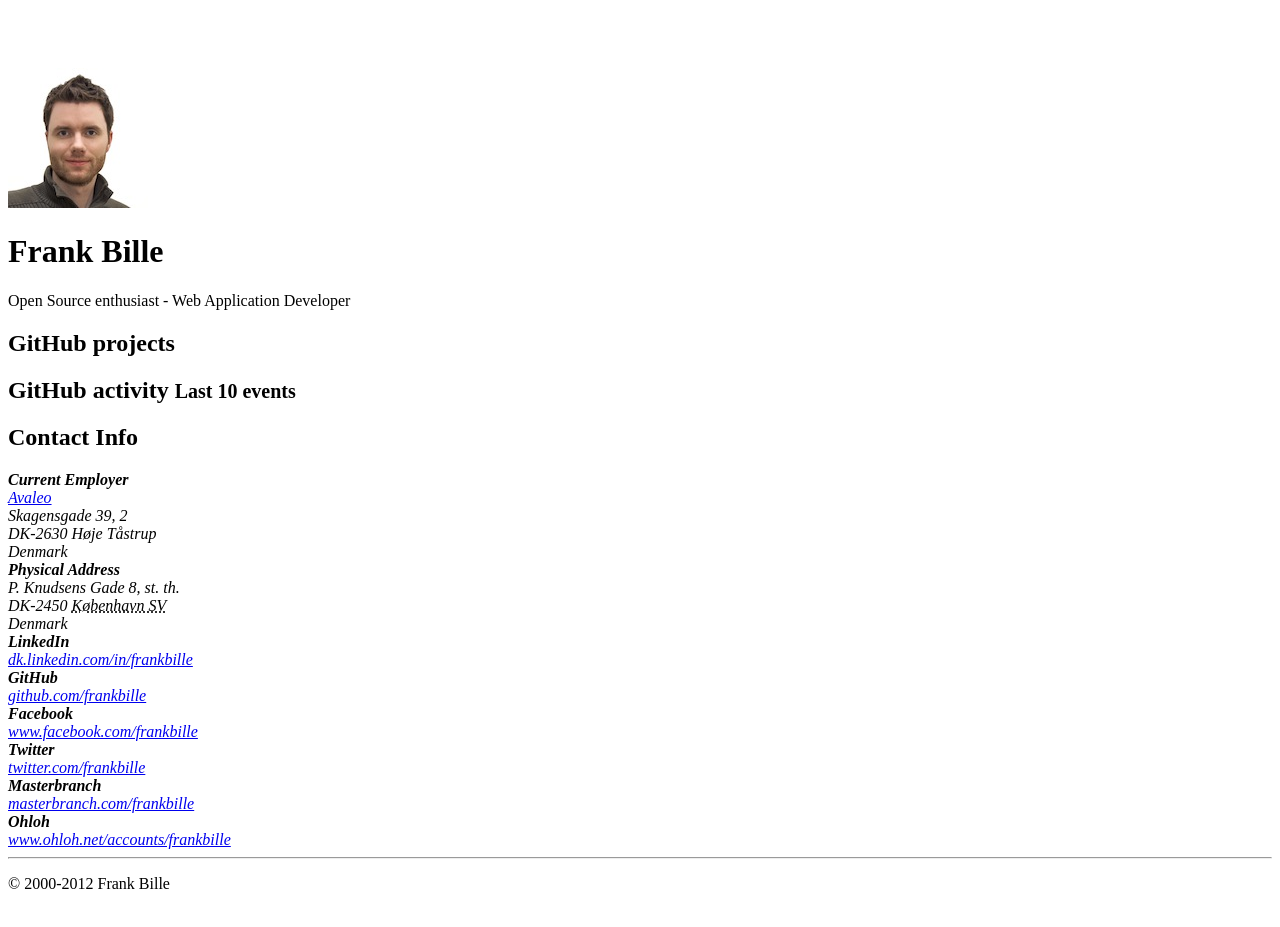
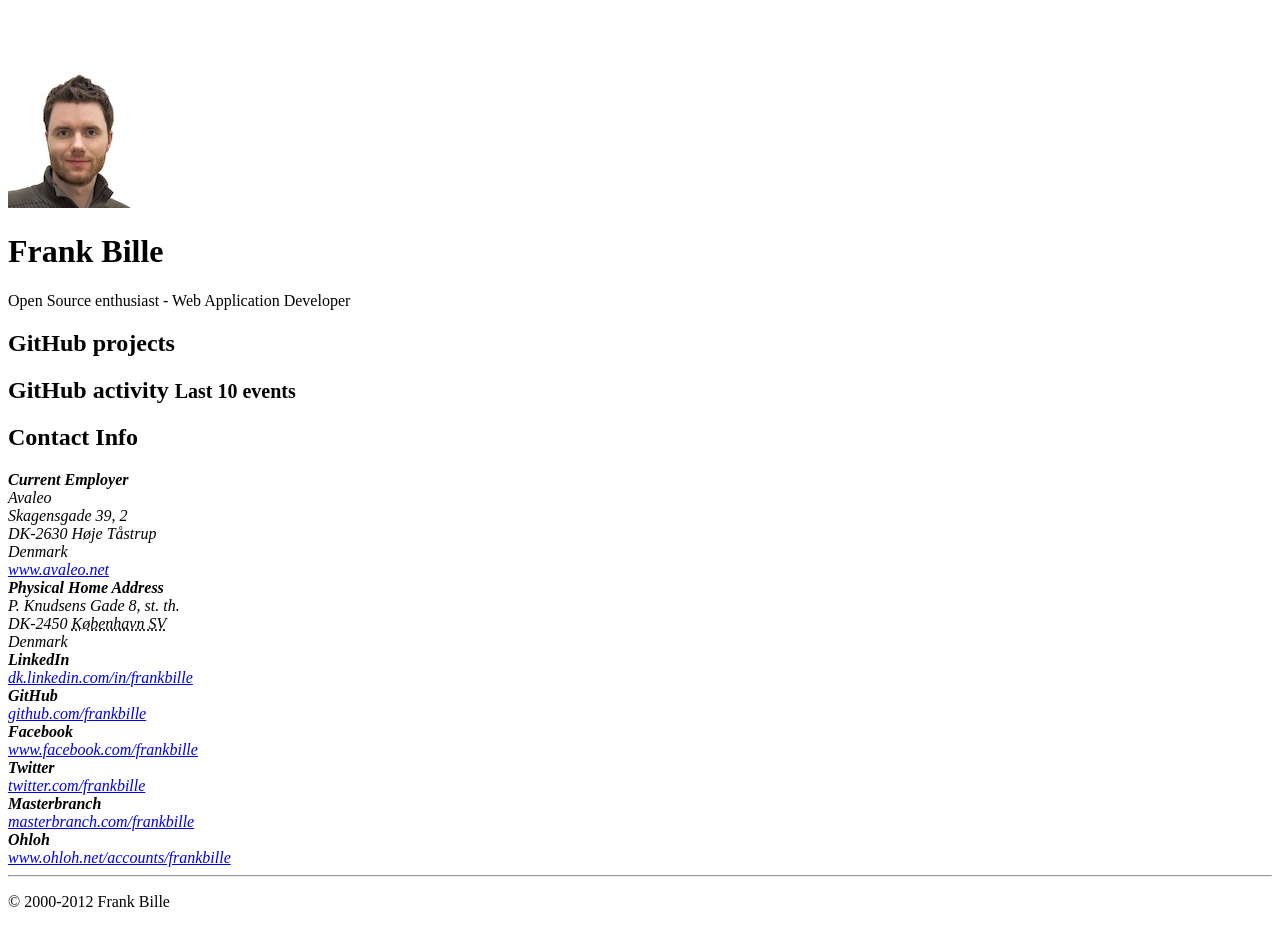
Before and after one commit to frankbille/frankbille.github.com, a Jekyll site: the page built from index.html, in a window 1280 px wide. Built offline with Jekyll 4.4.1, drawn with Linux system fonts in a browser that asks for light colours; nearby versions of some CDN libraries; Markdown is read by kramdown in place of the engine named in the settings; a style sheet for code colours, icons or effects is not loaded.

Commit message:
Better naming and layout of addresses

```diff
--- a/index.html
+++ b/index.html
@@ -27,16 +27,18 @@ title: Frank Bille
 		<address>
 			<strong>Current Employer</strong>
 			<br>
-			<a href="http://www.avaleo.net">Avaleo</a>
+			Avaleo
 			<br>
 			Skagensgade 39, 2
 			<br>
 			DK-2630 Høje Tåstrup
 			<br>
 			Denmark
+			<br>
+			<a href="http://www.avaleo.net">www.avaleo.net</a>
 		</address>
 		<address>
-			<strong>Physical Address</strong>
+			<strong>Physical Home Address</strong>
 			<br>
 			P. Knudsens Gade 8, st. th.
 			<br>
```
